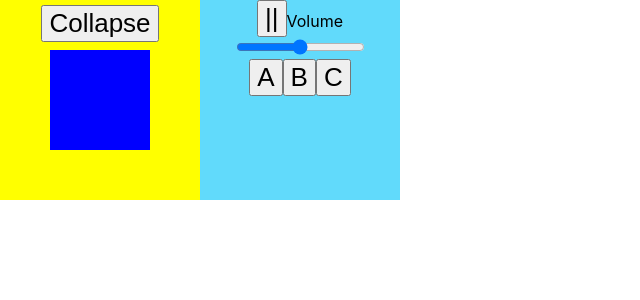
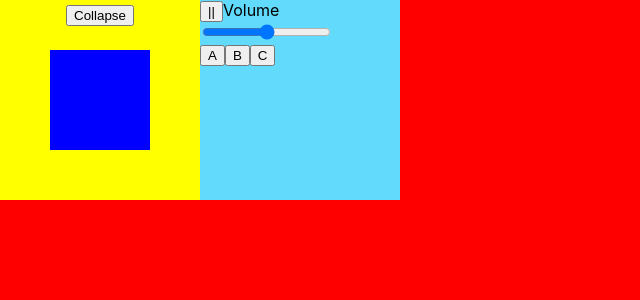
Before and after one commit to josedavms13/react-portfolio, a React (Vite) app: page /#/welcome in a window 1280 px wide. Before the commit this address led to /#/. Shown: the top 300 px of the page, without its empty margins (0-640 px from the left). Built offline with nearby package versions, Linux system fonts and the light colour scheme.

Commit message:
FEAT:
Landing response to url

```diff
--- a/package.json
+++ b/package.json
@@ -11,7 +11,8 @@
     "react-dom": "^17.0.0",
     "react-redux": "^7.2.4",
     "react-router-dom": "^5.2.0",
-    "redux": "^4.1.0"
+    "redux": "^4.1.0",
+    "redux-thunk": "^2.3.0"
   },
   "devDependencies": {
     "@vitejs/plugin-react-refresh": "^1.3.1",
--- a/src/App.css
+++ b/src/App.css
@@ -1,42 +1,5 @@
-.App {
-  text-align: center;
+.landing{
+  background-color: red;
+  width: 500px;
+  height: 500px;
 }
-
-.App-logo {
-  height: 40vmin;
-  pointer-events: none;
-}
-
-@media (prefers-reduced-motion: no-preference) {
-  .App-logo {
-    animation: App-logo-spin infinite 20s linear;
-  }
-}
-
-.App-header {
-  background-color: #282c34;
-  min-height: 100vh;
-  display: flex;
-  flex-direction: column;
-  align-items: center;
-  justify-content: center;
-  font-size: calc(10px + 2vmin);
-  color: white;
-}
-
-.App-link {
-  color: #61dafb;
-}
-
-@keyframes App-logo-spin {
-  from {
-    transform: rotate(0deg);
-  }
-  to {
-    transform: rotate(360deg);
-  }
-}
-
-button {
-  font-size: calc(10px + 2vmin);
-}
--- a/src/App.jsx
+++ b/src/App.jsx
@@ -1,15 +1,33 @@
-import React, { useState } from 'react'
+import React, {useState} from 'react'
 import './App.css'
+import {HashRouter as Router, Route, Redirect, Switch, useParams} from "react-router-dom";
 import Assistant from "./components/Assistant";
+import Welcome from "./components/views/Welcome";
+import {useSelector} from "react-redux";
+import LandingManager from "./components/LandingManager";
+
 
 function App() {
+    const language = useSelector(state => state.languageReducer);
 
-  return (
-    <div className="App">
-      <Assistant />
 
-    </div>
-  )
+    return (
+        <div className="App">
+            <Assistant/>
+            <Router>
+                <Switch>
+
+                    <Route path={'/welcome'}>
+                        <Welcome lang={language} />
+                    </Route>
+                    <Route exact path={'/landing/:language'}>
+                        <LandingManager />
+                    </Route>
+
+                </Switch>
+            </Router>
+        </div>
+    )
 }
 
 export default App
--- a/src/components/Assistant.jsx
+++ b/src/components/Assistant.jsx
@@ -12,7 +12,7 @@ const Assistant = ({props}) => {
 
 
     let mousePosition = [0, 0];
-    let offset = 90;
+    let offset = 85;
     function mousePositionWhenClickFunction(e) {
         if (clicked) {
             mousePosition[0] = e.clientY- offset;
--- /dev/null
+++ b/src/components/LandingManager.jsx
@@ -0,0 +1,64 @@
+import React, {useEffect, useState} from 'react';
+import {useHistory, useParams} from 'react-router-dom'
+import {useDispatch} from "react-redux";
+
+const LandingManager = ({props}) => {
+
+    const history = useHistory();
+
+    let {language} = useParams();
+
+    //Language
+    const [landingLanguage] = useState(language);
+    //Component Labels
+    const [landingMessage, setLandingMessage] = useState({
+        labelMessage: 'Vienes de elegir el idioma Español en el portafolio Vanilla',
+        questionMessage: '¿Deseas mantenerte en español?',
+        buttonsLabels: ['si', 'Change to english'],
+    });
+
+    useEffect(() => {
+        console.log(landingLanguage);
+        if (landingMessage) {
+            switch (landingLanguage) {
+                case 'spanish':
+                    setLandingMessage({
+                        labelMessage: 'Vienes de elegir el idioma Español en el portafolio Vanilla',
+                        questionMessage: '¿Deseas mantenerte en español?',
+                        buttonsLabels: ['si', 'Change to english'],
+                    })
+                    break
+                case 'english':
+                    setLandingMessage({
+                        labelMessage: 'You were visiting the portfolio in english',
+                        questionMessage: 'Do you want to keep it in english?',
+                        buttonsLabels: ['Yes', 'Cambia a Español'],
+                    })
+                    break
+
+                default:
+                    setLandingMessage({
+                    labelMessage: 'You were visiting the portfolio in english',
+                    questionMessage: 'Do you want to keep it in english?',
+                    buttonsLabels: ['Yes', 'Cambia a Español'],
+                })
+                    break
+            }
+        }
+    }, [landingLanguage])
+
+    return (
+
+        <div className={'landing'}>
+
+            {landingLanguage && <h5>{landingMessage.labelMessage}</h5>}
+            {landingLanguage && <h6>{landingMessage.questionMessage}</h6>}
+            {landingLanguage && <div className="lang-buttons">
+                <button>{landingMessage.buttonsLabels[0]}</button>
+                <button>{landingMessage.buttonsLabels[1]}</button>
+            </div>}
+        </div>
+    );
+}
+
+export default LandingManager;
--- a/src/components/componentsCSS/Assistant.css
+++ b/src/components/componentsCSS/Assistant.css
@@ -1,13 +1,12 @@
 .assistant{
     width: 400px;
     height: 200px;
-    background-color: red;
-
 
     position: relative;
 
     display: flex;
 
+    z-index: 500000;
 
 }
 
--- /dev/null
+++ b/src/components/views/Welcome.jsx
@@ -0,0 +1,18 @@
+import  './viewsCSS/welcome.css'
+import React, {useContext, useEffect, useState} from 'react';
+
+const Welcome = ({lang})=> {
+
+    console.log(lang);
+
+    return (
+        <div className={'welcome'}>
+            <h1>Welcome</h1>
+
+            <h4>It is highly recomended to use headphones</h4>
+
+        </div>
+    );
+}
+
+export default Welcome;
--- /dev/null
+++ b/src/components/views/viewsCSS/welcome.css
@@ -0,0 +1,11 @@
+.welcome{
+    box-sizing: border-box;
+    width: 100vw;
+    height: 100vh;
+
+    background-color: red;
+
+    position: absolute;
+    top: 0;
+    left: 0;
+}
--- a/src/main.jsx
+++ b/src/main.jsx
@@ -3,9 +3,20 @@ import ReactDOM from 'react-dom'
 import './index.css'
 import App from './App'
 
+import {composeWithDevTools} from "redux-devtools-extension";
+
+import {createStore, applyMiddleware} from 'redux';
+import {Provider} from "react-redux";
+import rootReducer from "./redux/reducers/rootReducer";
+// import reduxThunk from 'redux-thunk'
+
+const store = createStore(rootReducer, composeWithDevTools())
+
 ReactDOM.render(
-  <React.StrictMode>
-    <App />
-  </React.StrictMode>,
-  document.getElementById('root')
+    <React.StrictMode>
+        <Provider store={store}>
+            <App/>
+        </Provider>
+    </React.StrictMode>,
+    document.getElementById('root')
 )
--- /dev/null
+++ b/src/redux/reducers/languageReducer.js
@@ -0,0 +1,18 @@
+const INITIAL_STATE = 'spanish';
+
+
+const languageReducer = (state=INITIAL_STATE, action)=>{
+
+    switch (action.type){
+
+        case '@turnToSpanish':
+            return 'spanish'
+
+        case '@turnToEnglish':
+            return 'english'
+
+        default:
+            return state
+    }
+}
+export default languageReducer
--- /dev/null
+++ b/src/redux/reducers/rootReducer.js
@@ -0,0 +1,8 @@
+import {combineReducers} from "redux";
+import userReducer from "./userReducer";
+import languageReducer from "./languageReducer";
+
+export default combineReducers({
+    userReducer,
+    languageReducer
+})
--- /dev/null
+++ b/src/redux/reducers/userReducer.js
@@ -0,0 +1,28 @@
+
+
+const INITIAL_STATE = {
+    name: '',
+    city: '',
+    assistantPreferences: 0
+}
+
+const userReducer =(state = INITIAL_STATE, action)=>{
+
+    switch (action.type){
+        case '@setUserData':
+            const tempState = state;
+            tempState.name = action.payload.name;
+            tempState.city = action.payload.city;
+            tempState.assistantPreferences = action.payload.assistantPreferences
+
+            return tempState
+
+
+        default:
+            return state
+
+
+    }
+}
+
+export default userReducer
```
Also changed, not shown: 1 other file (tests, documents, lock files or other folders).
